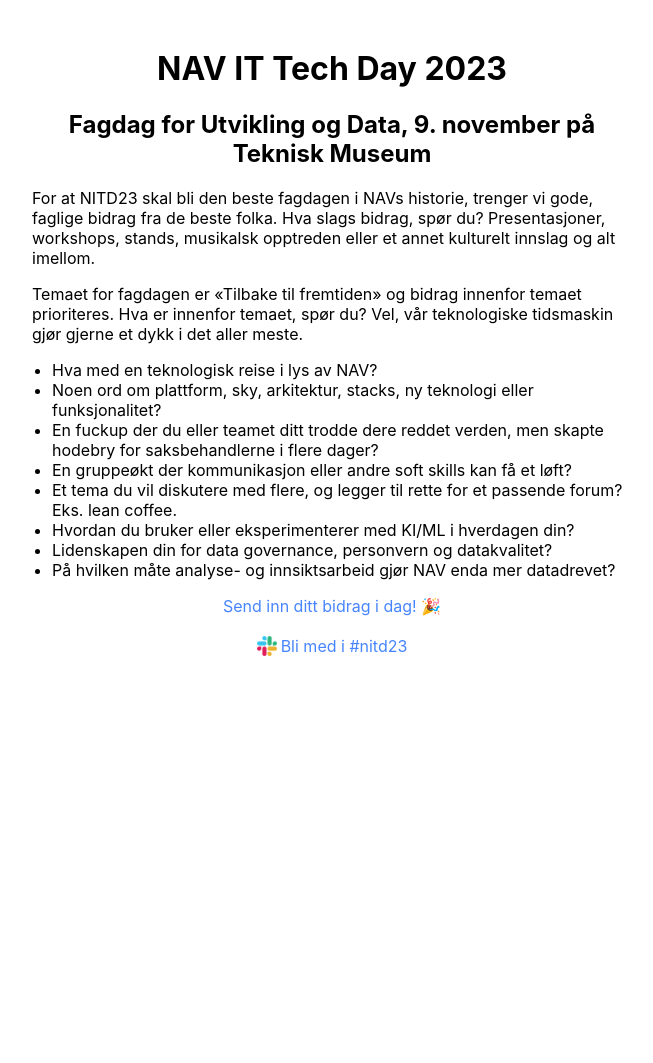
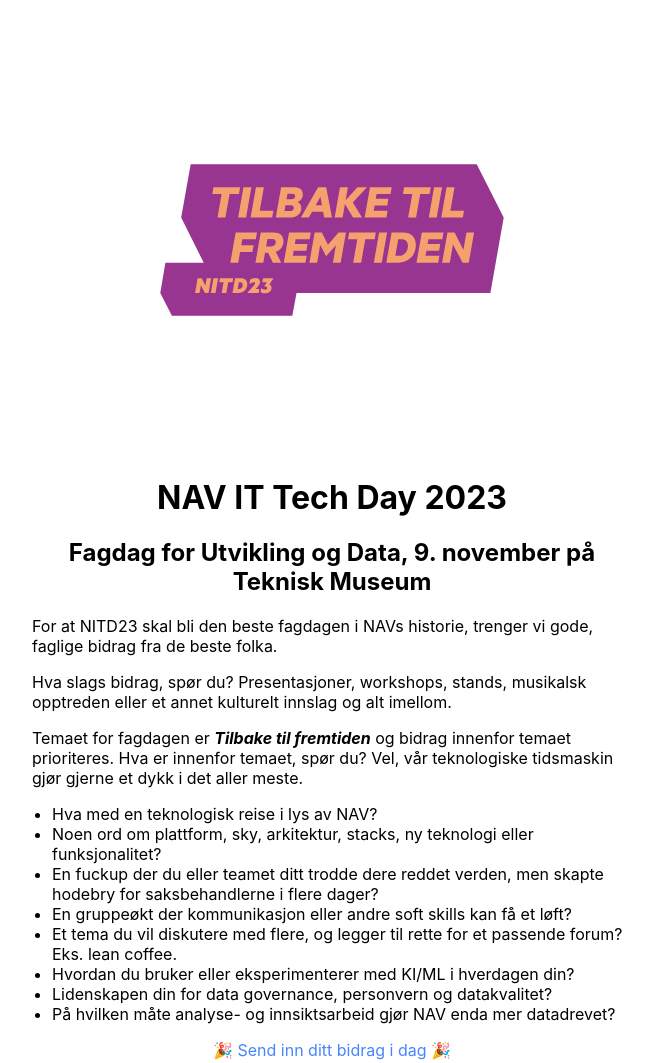
Before and after one commit to navikt/nitd23, an Eleventy site: page src/index.njk in a window 1280 px wide. Shown: the top 1063 px of the page, without its empty margins (308-961 px from the left). Before the commit the page ends 800 px from the top, so only its background shows below. Built offline with nearby package versions, Linux system fonts and the light colour scheme; Eleventy itself is replaced by a stand-in of ours; files that its build step writes are made by us from their sources.

Commit message:
Add logo

```diff
--- a/src/_includes/layouts/base.njk
+++ b/src/_includes/layouts/base.njk
@@ -10,6 +10,7 @@
     <meta name="viewport" content="width=device-width, initial-scale=1.0">
     <title>{% if title %}{{ title }} | {% endif %} NITD 2023</title>
     <meta name="description" content="{{description}}" />
+    <link rel="icon" type="images/png" href="img/lillaLogo.png" />
     <link rel="stylesheet" type="text/css" href="/css/styles.css" />
 </head>
 <body>
--- a/src/index.njk
+++ b/src/index.njk
@@ -3,13 +3,18 @@
 pageClass: index
 ---
 
+<div>
+    <img src = "src/img/NITD23_logo_lilla.svg" alt="Lilla logo NITD2023"/>
+</div>
+
 <h1 class="title">NAV IT Tech Day 2023</h1>
 <h2>Fagdag for Utvikling og Data, 9. november på Teknisk Museum</h2>
 
 <div class="description-box">
-    <p>For at NITD23 skal bli den beste fagdagen i NAVs historie, trenger vi gode, faglige bidrag fra de beste folka. Hva slags bidrag, spør du? Presentasjoner, workshops, stands, musikalsk opptreden eller et annet kulturelt innslag og alt imellom.</p>
+    <p>For at NITD23 skal bli den beste fagdagen i NAVs historie, trenger vi gode, faglige bidrag fra de beste folka. </p>
+    <p>Hva slags bidrag, spør du? Presentasjoner, workshops, stands, musikalsk opptreden eller et annet kulturelt innslag og alt imellom.</p>
 
-    <p>Temaet for fagdagen er «Tilbake til fremtiden» og bidrag innenfor temaet prioriteres. Hva er innenfor temaet, spør du? Vel, vår teknologiske tidsmaskin gjør gjerne et dykk i det aller meste.</p>
+    <p>Temaet for fagdagen er <i><b>Tilbake til fremtiden</b></i> og bidrag innenfor temaet prioriteres. Hva er innenfor temaet, spør du? Vel, vår teknologiske tidsmaskin gjør gjerne et dykk i det aller meste.</p>
 
     <ul>
         <li>Hva med en teknologisk reise i lys av NAV?</li>
@@ -23,6 +28,6 @@
     </ul>
 </div>
 
-<a class="form-link" href="{{ site.formsUrl }}">Send inn ditt bidrag i dag! 🎉</a>
+<a class="form-link" href="{{ site.formsUrl }}">🎉 Send inn ditt bidrag i dag 🎉</a>
 
 <a class="slack-join-link" href="{{ site.slackUrl }}"><img src="/img/Slack-mark.png" alt="Slack mark"/>Bli med i #nitd23</a>
```
Also changed, not shown: src/img/NITD23_logo_lilla.svg (added), src/img/lillaLogo.png (added).
